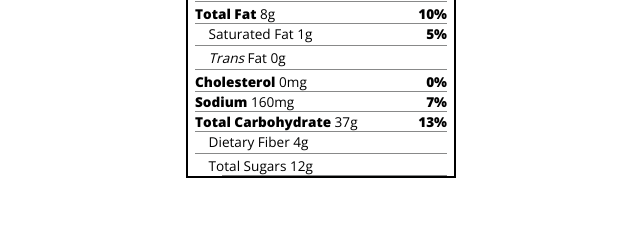
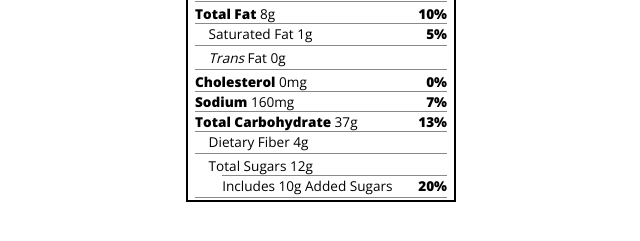
Before and after one commit to JonathanAgarradoJCU/freeCodeCamp, a plain HTML site: page 2.3 Learn Typography by Building a Nutrition Label/index.html in a window 1280 px wide. Shown: the part 201-442 px from the top of the page, without its empty margins (319-959 px from the left). Drawn offline with nearby package versions, Linux system fonts and the light colour scheme.

Commit message:
Add p and div

```diff
--- a/2.3 Learn Typography by Building a Nutrition Label/index.html
+++ b/2.3 Learn Typography by Building a Nutrition Label/index.html
@@ -40,6 +40,8 @@
       <div class="divider"></div>
       <p class="indent no-divider">Total Sugars 12g</p>
       <div class="divider double-indent"></div>
+      <p class="double-indent no-divider">Includes 10g Added Sugars <span class="bold right">20%</span></p>
+      <div class="divider"></div>
     </div>
   </div>
 </body>
```
